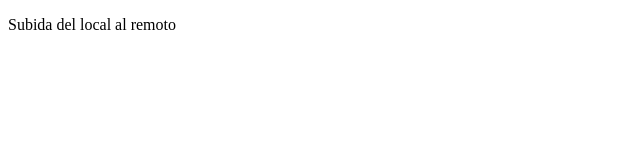
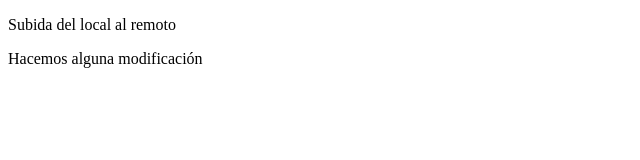
Before and after one commit to alvaritop3/Tarea4-Clientes-Git, a plain HTML site: page index.html in a window 1280 px wide. Shown: the whole page, without its empty margins (0-640 px from the left). Drawn offline with Linux system fonts and the light colour scheme.

Commit message:
Segundo c ommit de prueba

```diff
--- a/index.html
+++ b/index.html
@@ -8,5 +8,6 @@
 </head>
 <body>
     <p>Subida del local al remoto</p>
+    <p>Hacemos alguna modificación</p>
 </body>
 </html>
```
